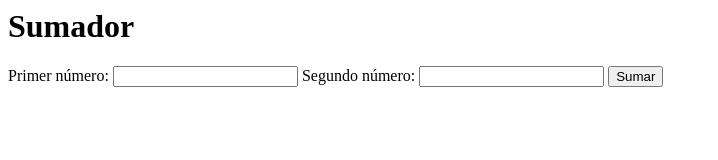
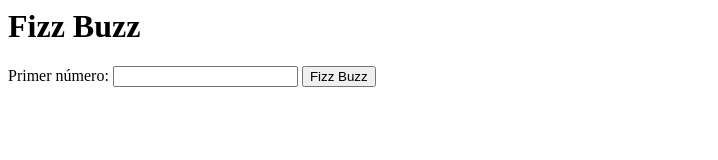
Before and after one commit to IsabelBustamanteQ/FizzBuzz, a website built with Parcel: page index.html in a window 1280 px wide. Shown: the whole page, without its empty margins (0-718 px from the left). Built offline with nearby package versions, Linux system fonts and the light colour scheme.

Commit message:
Implementación de interfaz

```diff
--- a/index.html
+++ b/index.html
@@ -1,12 +1,10 @@
 <html>
   <body>
-    <h1>Sumador</h1>
-    <form id="sumar-form">
+    <h1>Fizz Buzz</h1>
+    <form id="fizzbuzz-form">
       <label for="primer-numero">Primer número:</label>
-      <input type="number" id="primer-numero" />
-      <label for="segundo-numero">Segundo número:</label>
-      <input type="number" id="segundo-numero" />
-      <input type="submit" value="Sumar" id="sumar-button" />
+      <input type="number" id="primer-numero" min="1"/>
+      <input type="submit" value="Fizz Buzz" id="fizzbuzz-button" />
     </form>
     <div id="resultado-div"></div>
 
--- a/src/presenter.js
+++ b/src/presenter.js
@@ -1,15 +1,13 @@
-import sumar from "./sumador";
+import SecuenciaFizzBuzz from "./secuenciaFizzbuzz";
 
 const first = document.querySelector("#primer-numero");
-const second = document.querySelector("#segundo-numero");
-const form = document.querySelector("#sumar-form");
+const form = document.querySelector("#fizzbuzz-form");
 const div = document.querySelector("#resultado-div");
 
 form.addEventListener("submit", (event) => {
   event.preventDefault();
 
   const firstNumber = Number.parseInt(first.value);
-  const secondNumber = Number.parseInt(second.value);
 
-  div.innerHTML = "<p>" + sumar(firstNumber, secondNumber) + "</p>";
+  div.innerHTML = "<p>" + SecuenciaFizzBuzz(firstNumber) + "</p>";
 });
```
